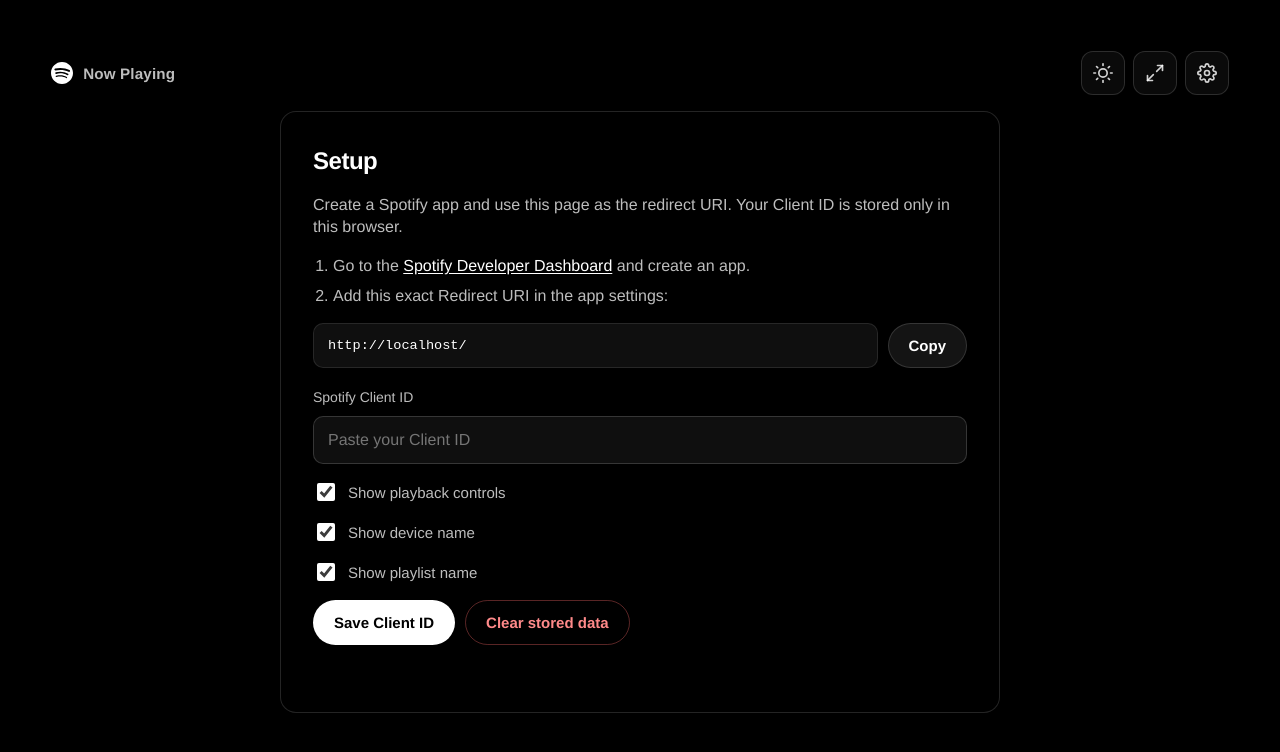
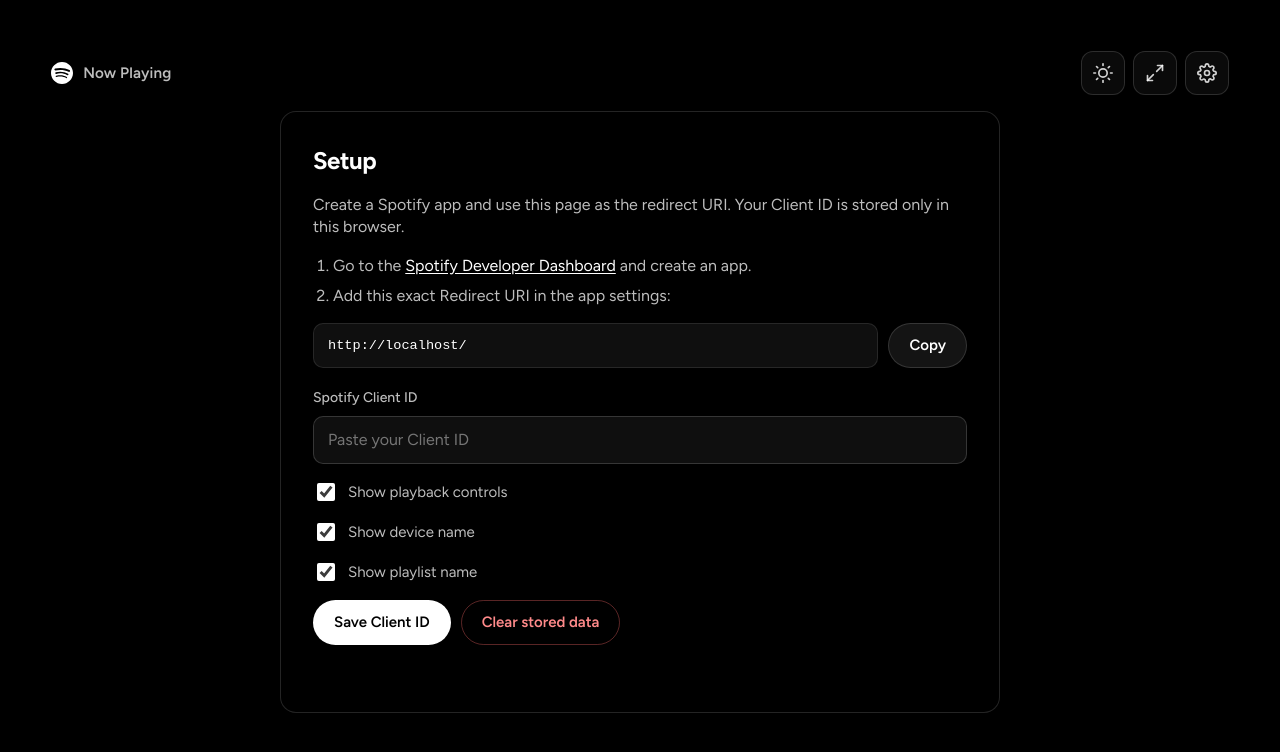
Before and after one commit to ankipans/opencodespotifynowplaying, a plain HTML site: page index.html in a window 1280 px wide. Drawn offline with Linux system fonts and the light colour scheme.

Commit message:
Updated fonts to Spotify aethetic v0.0.9

```diff
--- a/index.html
+++ b/index.html
@@ -6,6 +6,9 @@
   <title>Spotify Now Playing</title>
   <meta name="description" content="Display your current Spotify playback status.">
   <link rel="icon" href="./favicon.svg" type="image/svg+xml">
+  <link rel="preconnect" href="https://fonts.googleapis.com">
+  <link rel="preconnect" href="https://fonts.gstatic.com" crossorigin>
+  <link href="https://fonts.googleapis.com/css2?family=Figtree:wght@400;500;600;700;800;900&display=swap" rel="stylesheet">
   <link rel="stylesheet" href="./styles.css">
 </head>
 <body>
--- a/styles.css
+++ b/styles.css
@@ -21,7 +21,7 @@ body {
   min-height: 100%;
   background: var(--bg-color, #000);
   color: var(--fg);
-  font-family: "Helvetica Neue", Helvetica, Arial, sans-serif;
+  font-family: "Figtree", "Helvetica Neue", Helvetica, Arial, sans-serif;
   line-height: 1.4;
   overflow-x: hidden;
 }
```
